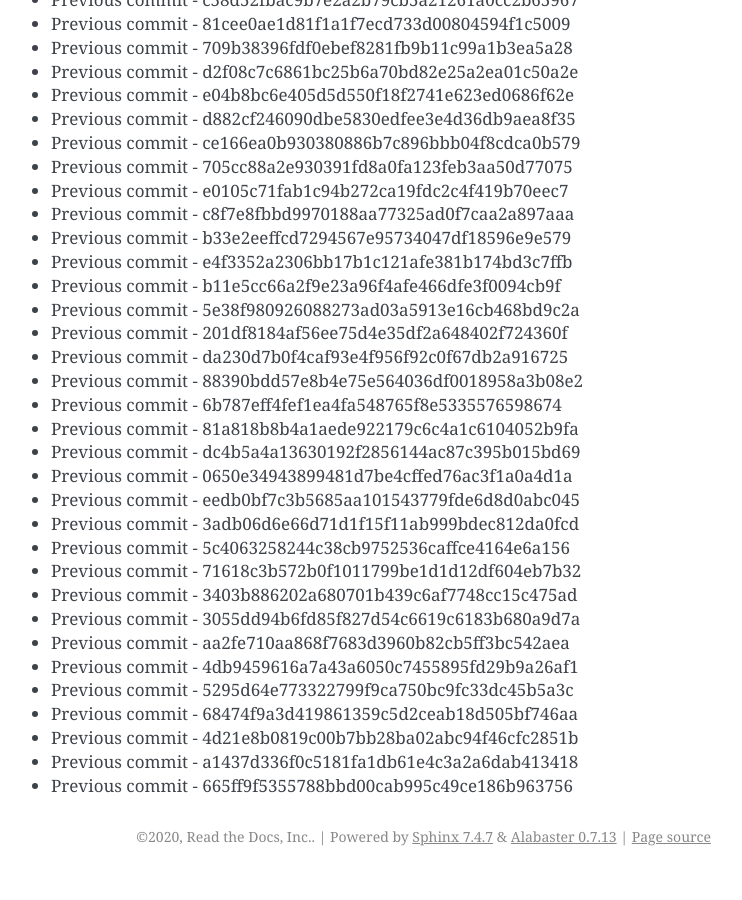
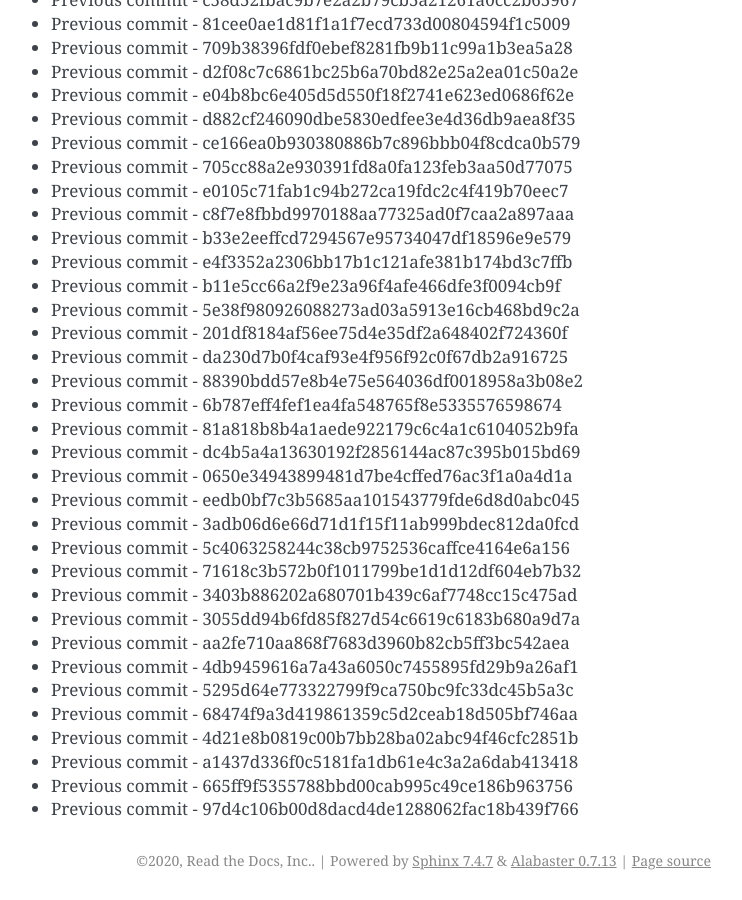
Before and after one commit to readthedocs/rtd-git-stresstest, a Sphinx documentation site: the page built from docs/updates.rst, in a window 1280 px wide and 900 px high, scrolled down 85039 px. Shown: the whole window, without its empty margins (399-1141 px from the left). Built offline with Sphinx 7.4.7, drawn with Linux system fonts in a browser that asks for light colours; before the commit the page ends 85915 px from its top, so only the background shows below that.

Commit message:
Generating commit from previous: 97d4c106b00d8dacd4de1288062fac18b439f766

```diff
--- a/docs/updates.rst
+++ b/docs/updates.rst
@@ -3605,3 +3605,4 @@ It can be tested for any performance characteristics.
 * Previous commit - 4d21e8b0819c00b7bb28ba02abc94f46cfc2851b
 * Previous commit - a1437d336f0c5181fa1db61e4c3a2a6dab413418
 * Previous commit - 665ff9f5355788bbd00cab995c49ce186b963756
+* Previous commit - 97d4c106b00d8dacd4de1288062fac18b439f766
```
